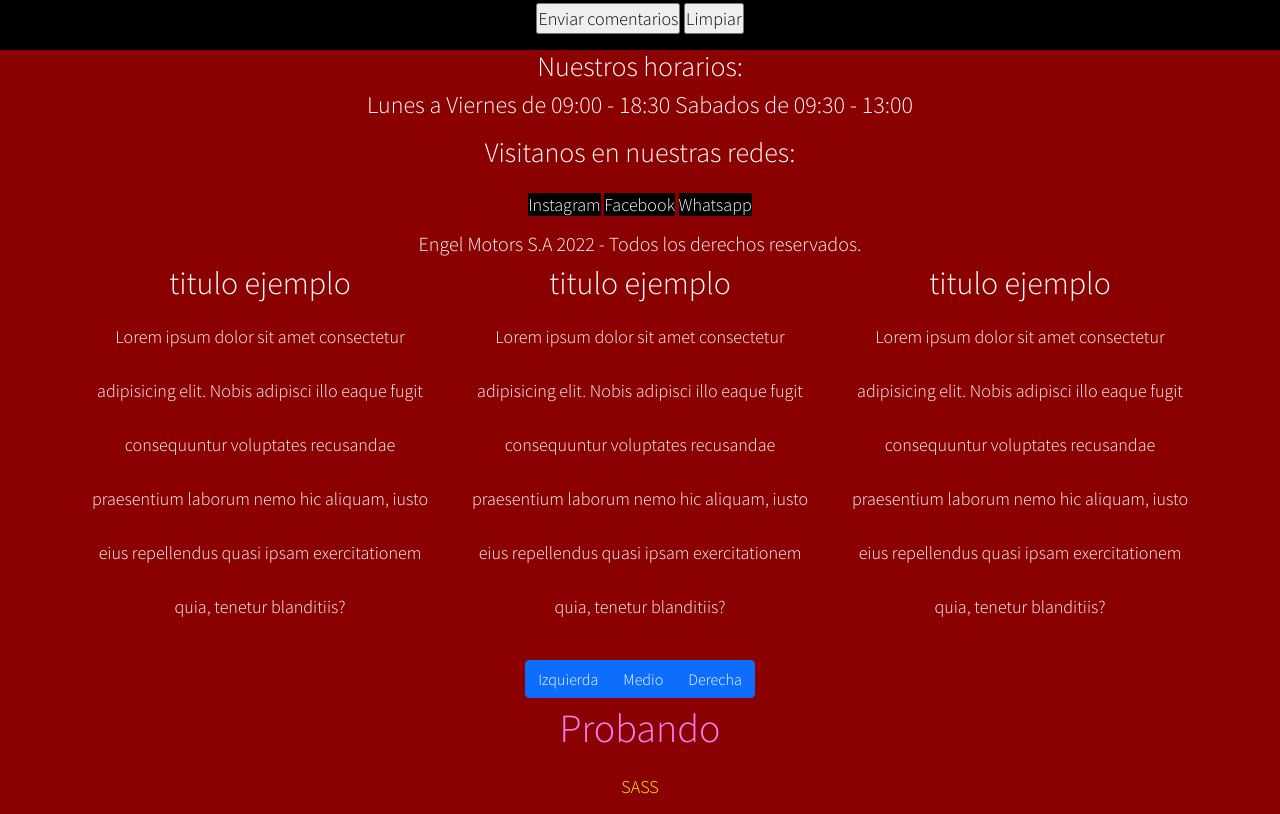
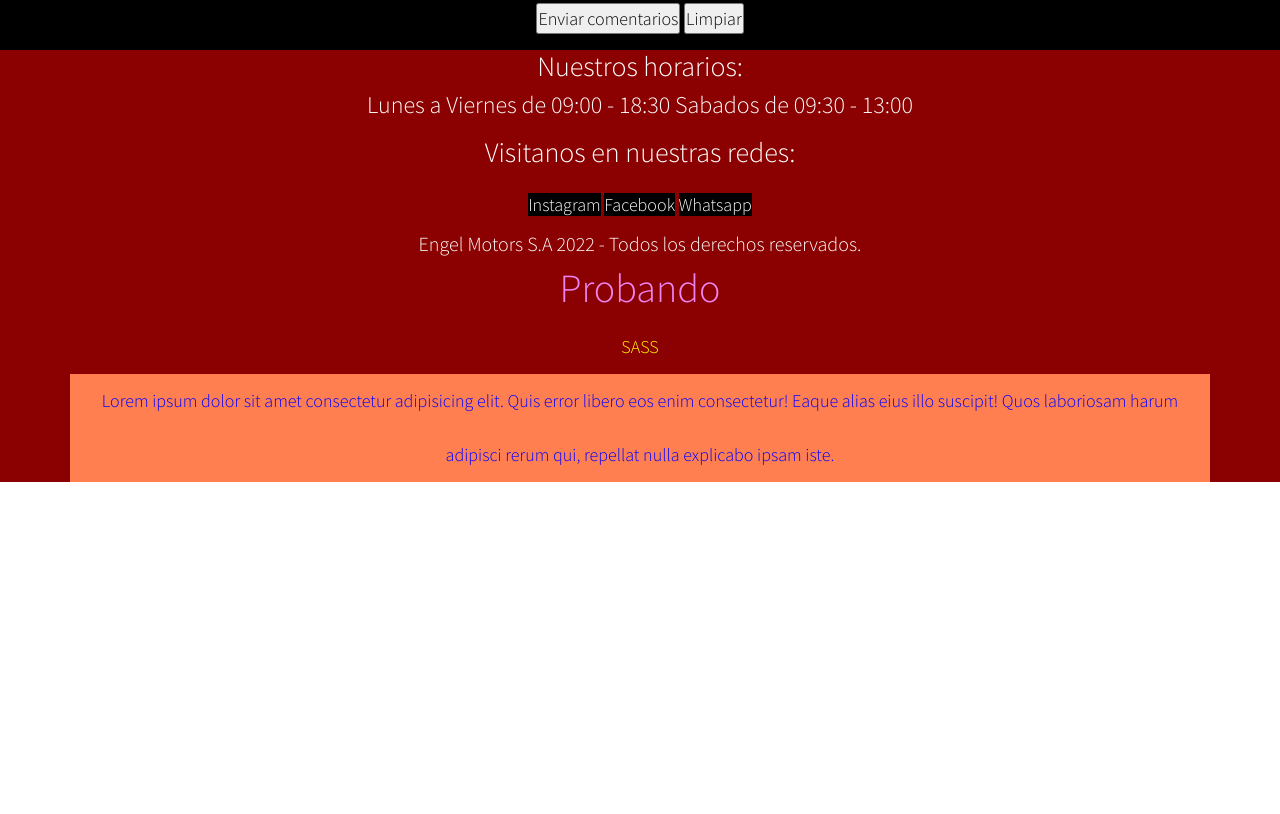
Before and after one commit to juancruzengel/ProyectoEngelMotorsCoderHouse, a website: page index.html in a window 1280 px wide. Shown: the part 1798-2612 px from the top of the page. After the commit the page ends 2296 px from the top, so only its background shows below. Drawn offline with nearby package versions, Linux system fonts and the light colour scheme.

Commit message:
agregando carpeta componentes de SASS

```diff
--- a/index.html
+++ b/index.html
@@ -176,44 +176,24 @@
             <h5>Engel Motors S.A 2022 - Todos los derechos reservados.</h5>
         </div>
 
-    <!-- UTILIZACION DE BOOTSTRAP -->
-
-    <section class="container">
-        <div class="row">
-            <div class="col-lg-4 col-md-6 col-xs-12 col">
-                <h2>titulo ejemplo</h2>
-                <p>Lorem ipsum dolor sit amet consectetur adipisicing elit. Nobis adipisci illo eaque
-                   fugit consequuntur voluptates recusandae praesentium laborum
-                   nemo hic aliquam, iusto eius repellendus quasi ipsam exercitationem quia, tenetur blanditiis?</p>
-            </div>
-            <div class="col-lg-4 col-md-6 col-xs-12 col">
-                <h2>titulo ejemplo</h2>
-                <p>Lorem ipsum dolor sit amet consectetur adipisicing elit. Nobis adipisci illo eaque
-                   fugit consequuntur voluptates recusandae praesentium laborum
-                   nemo hic aliquam, iusto eius repellendus quasi ipsam exercitationem quia, tenetur blanditiis?</p>
-            </div>
-            <div class="col-lg-4 col-md-6 col-xs-12 col">
-                <h2>titulo ejemplo</h2>
-                <p>Lorem ipsum dolor sit amet consectetur adipisicing elit. Nobis adipisci illo eaque
-                   fugit consequuntur voluptates recusandae praesentium laborum
-                   nemo hic aliquam, iusto eius repellendus quasi ipsam exercitationem quia, tenetur blanditiis?</p>
-            </div>
-        </div>
-    </section>
-
-    <div class="btn-group" role="group" aria-label="Basic example">
-        <button type="button" class="btn btn-primary">Izquierda</button>
-        <button type="button" class="btn btn-primary">Medio</button>
-        <button type="button" class="btn btn-primary">Derecha</button>
-    </div>
-
-   <!-- Fin utilizacion de bootstrap. (Es a modo ejemplo porque no lo voy a utilizar en el proyecto) -->
 
    <!-- Probando SASS -->
+
      <section>
        <h1>Probando</h1><span>SASS</span>
      </section>
 
+     <section class="container">
+         <p class="container__text">
+             Lorem ipsum dolor sit amet consectetur adipisicing elit. Quis error libero eos enim consectetur!
+              Eaque alias eius illo suscipit!
+              Quos laboriosam harum adipisci rerum qui, repellat nulla explicabo ipsam iste.
+         </p>
+     </section>
+
+
+
+
    </footer>
 </body>
 </html>
--- a/style.scss
+++ b/style.scss
@@ -5,3 +5,13 @@ h1 {
 span {
     color:yellow
 }
+
+.container {
+    background-color: coral;
+
+
+  &__text {
+    color: blue;
+  }
+
+}
```
Also changed, not shown: pages/vehiculos.html (+0 -34 lines), components/_footer.scss (added), components/_header.scss (added), components/_main.scss (added), style.css.
